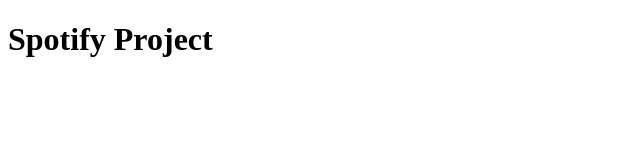
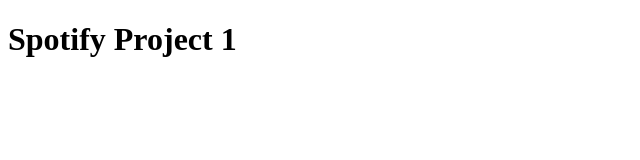
Before and after one commit to Pro4U/Spotify, a plain HTML site: page index.html in a window 1280 px wide. Shown: the full height of the page, 0-640 px from the left. Drawn offline with Linux system fonts and the light colour scheme.

Commit message:
3rd commit

```diff
--- a/index.html
+++ b/index.html
@@ -7,6 +7,6 @@
     <link rel="stylesheet" href="./style.css">
 </head>
 <body>
-    <h1>Spotify Project</h1>
+    <h1>Spotify Project 1</h1>
 </body>
 </html>
```
